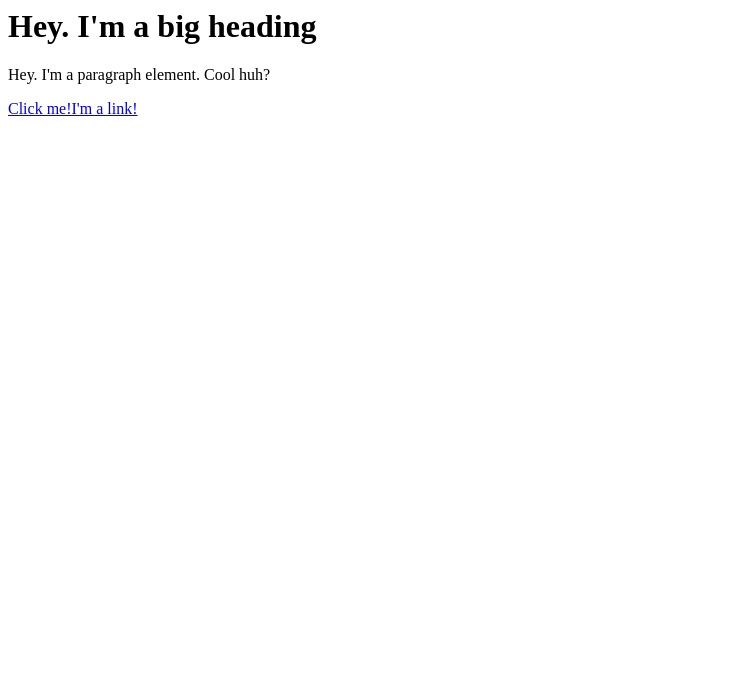
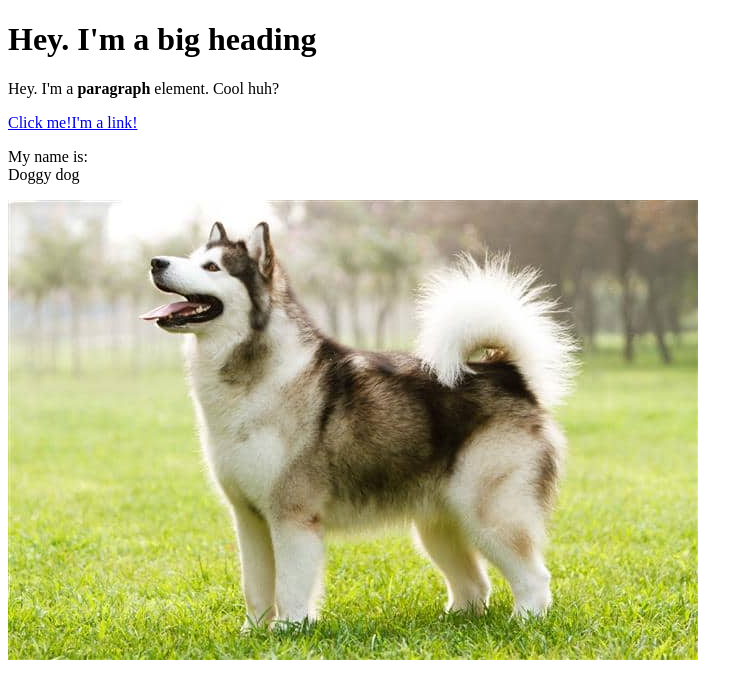
Before and after one commit to QueenKupo/cartoon-hero, a plain HTML site: page test.html in a window 1280 px wide. Shown: the whole page, without its empty margins (0-753 px from the left). Drawn offline with Linux system fonts and the light colour scheme.

Commit message:
Added dog image and a few more elements

```diff
--- a/test.html
+++ b/test.html
@@ -1,3 +1,14 @@
-<h1>Hey. I'm a big heading</h1>
-<p>Hey. I'm a paragraph element. Cool huh?</p>
-<a href="https://google.com" target="-blank" title="Let's go to Google">Click me!I'm a link!</a>
+<!DOCTYPE html>
+<html>
+<head>
+	<title>Test page</title>
+</head>
+<body>
+	<h1>Hey. I'm a big heading</h1>
+	<p>Hey. I'm a <b>paragraph</b> element. Cool huh?</p>
+	<a href="https://google.com" target="-blank" title="Let's go to Google">Click me!I'm a link!</a>
+	<p>My name is:<br>
+	Doggy dog</p>
+	<img src="img/dog.jpg">
+</body>
+</html>
```
Also changed, not shown: img/dog.jpg (added).
